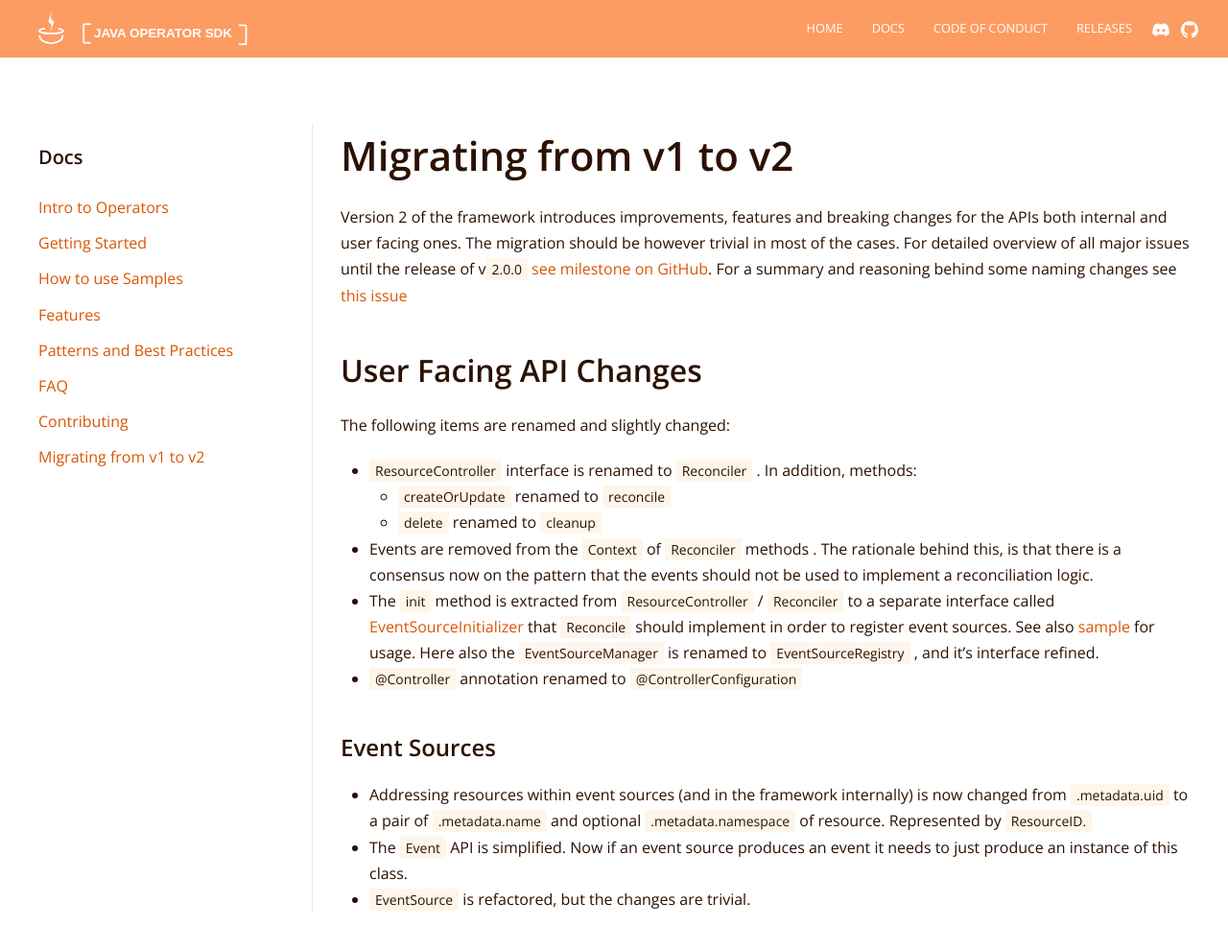
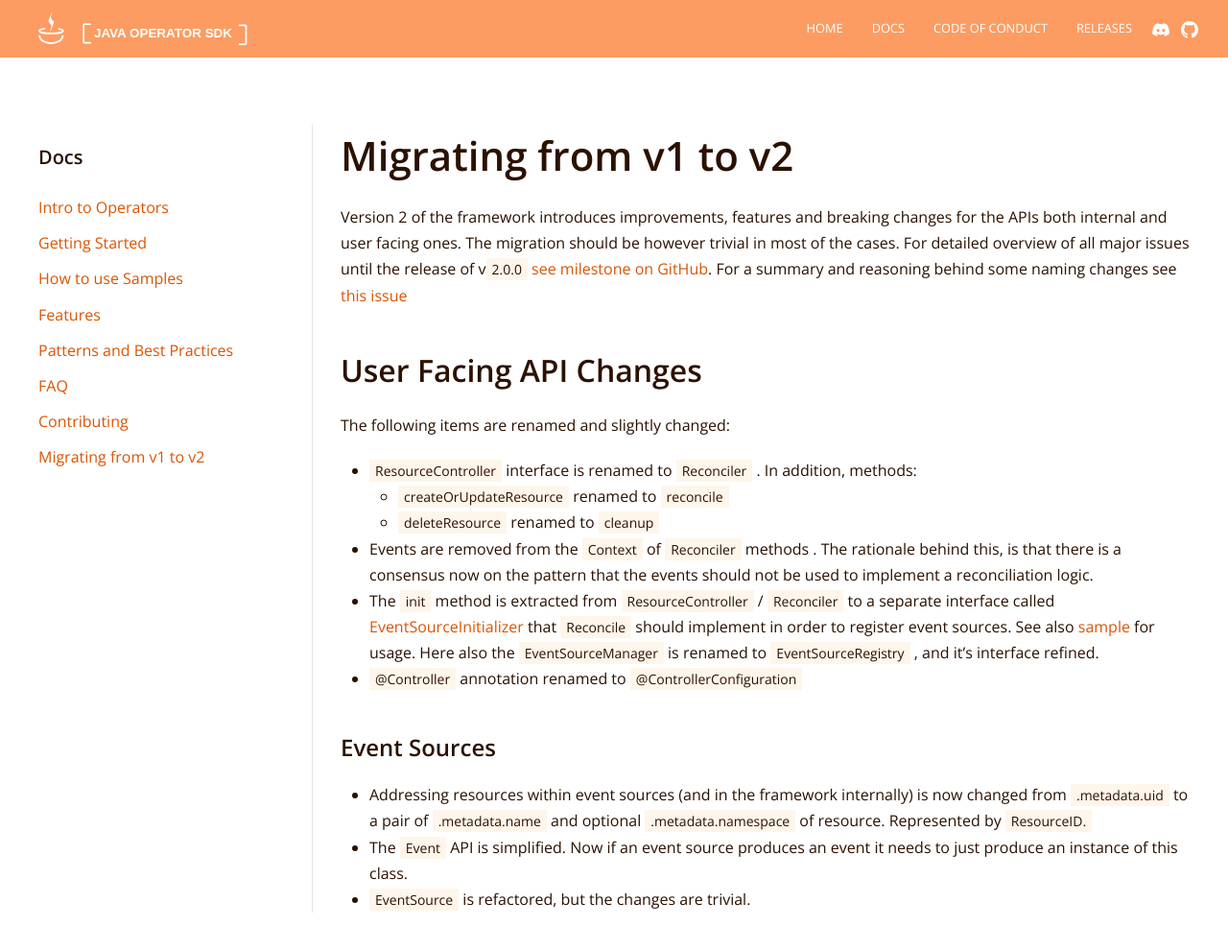
Before and after one commit to operator-framework/java-operator-sdk, a Jekyll site: the page built from docs/documentation/v2-migration.md, in a window 1280 px wide and 1021 px high. Shown: the top 990 px of the window at 96% size. Built offline with Jekyll 4.4.1, drawn with Linux system fonts in a browser that asks for light colours; nearby versions of some CDN libraries.

Commit message:
docs: method naming fix in docs

```diff
--- a/docs/documentation/v2-migration.md
+++ b/docs/documentation/v2-migration.md
@@ -22,8 +22,8 @@ The following items are renamed and slightly changed:
   interface is renamed
   to [`Reconciler`](https://github.com/java-operator-sdk/java-operator-sdk/blob/main/operator-framework-core/src/main/java/io/javaoperatorsdk/operator/api/reconciler/Reconciler.java)
   . In addition, methods:
-    - `createOrUpdate` renamed to `reconcile`
-    - `delete` renamed to `cleanup`
+    - `createOrUpdateResource` renamed to `reconcile`
+    - `deleteResource` renamed to `cleanup`
 - Events are removed from
   the [`Context`](https://github.com/java-operator-sdk/java-operator-sdk/blob/main/operator-framework-core/src/main/java/io/javaoperatorsdk/operator/api/reconciler/Context.java)
   of `Reconciler` methods . The rationale behind this, is that there is a consensus now on the pattern that the events
```
